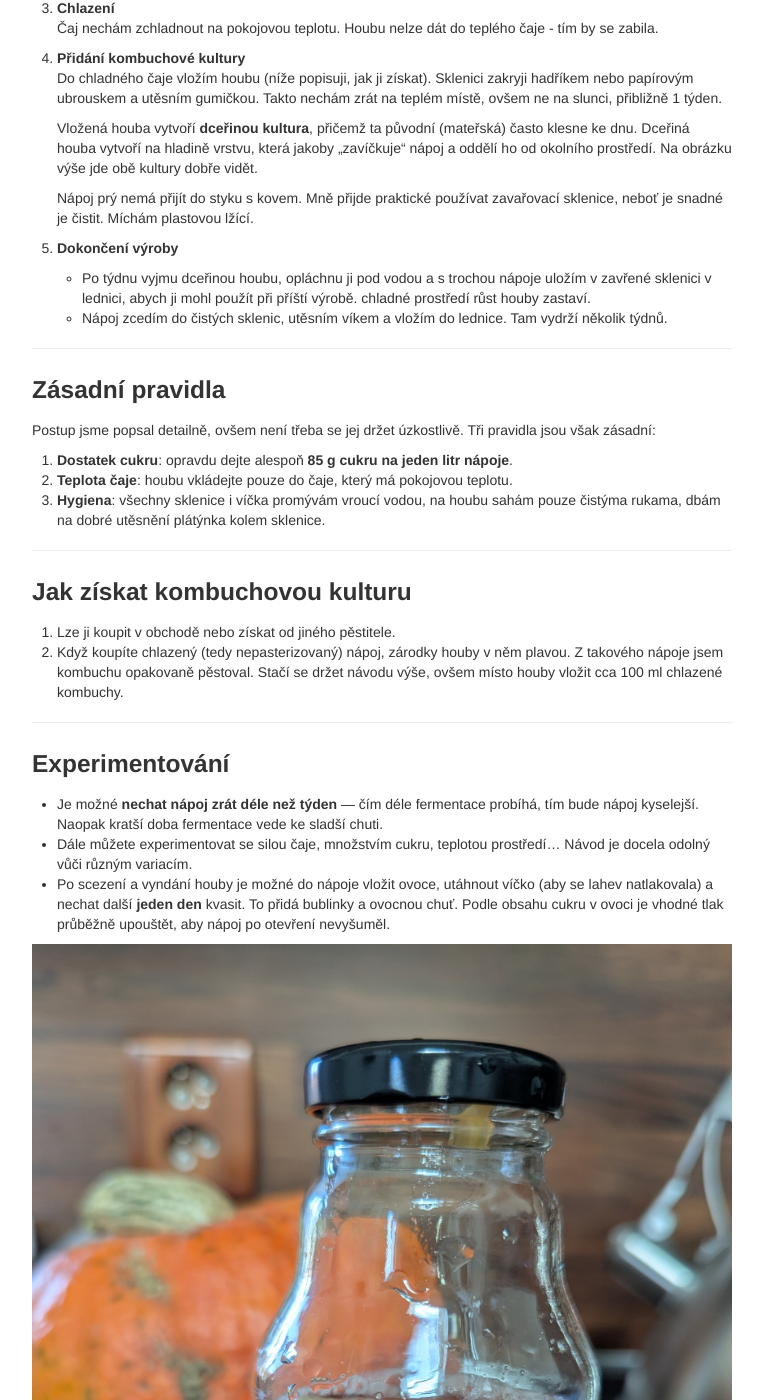
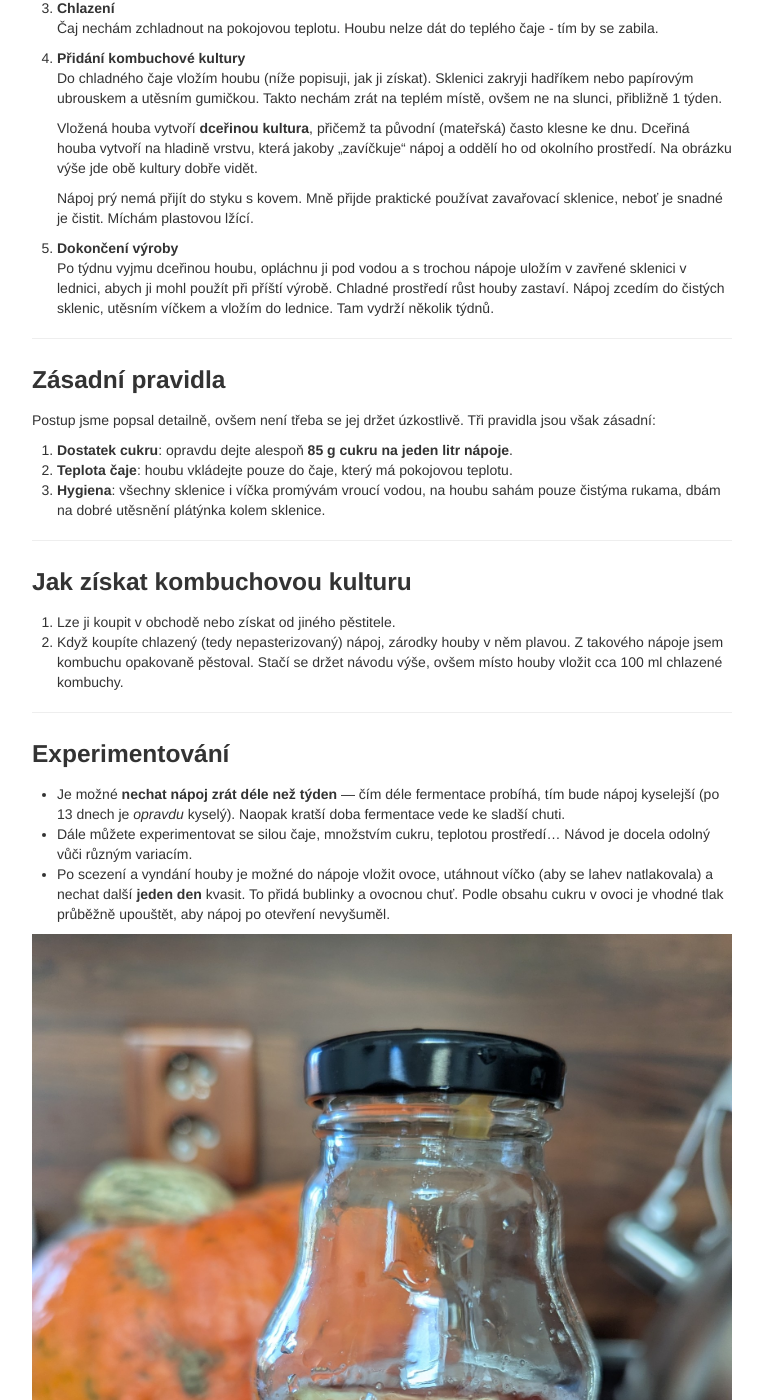
Before and after one commit to vojtech-filipec/vojtech-filipec.github.io, a Jekyll site: the page built from pages/kombucha.md, in a window 1280 px wide and 1400 px high, scrolled down 993 px. Shown: the whole window, without its empty margins (258-1021 px from the left). Built offline with Jekyll 4.4.1, drawn with Linux system fonts in a browser that asks for light colours.

Commit message:
reformat

```diff
--- a/pages/kombucha.md
+++ b/pages/kombucha.md
@@ -33,8 +33,7 @@ Kombucha je zdraví prospěšný nápoj, který vzniká fermentací čaje. Na in
    Nápoj prý nemá přijít do styku s kovem. Mně přijde praktické používat zavařovací sklenice, neboť je snadné je čistit. Míchám plastovou lžící.
 
 6. **Dokončení výroby**
-   - Po týdnu vyjmu dceřinou houbu, opláchnu ji pod vodou a s trochou nápoje uložím v zavřené sklenici v lednici, abych ji mohl použít při příští výrobě. chladné prostředí růst houby zastaví.
-   - Nápoj zcedím do čistých sklenic, utěsním víkem a vložím do lednice. Tam vydrží několik týdnů.
+   Po týdnu vyjmu dceřinou houbu, opláchnu ji pod vodou a s trochou nápoje uložím v zavřené sklenici v lednici, abych ji mohl použít při příští výrobě. Chladné prostředí růst houby zastaví. Nápoj zcedím do čistých sklenic, utěsním víčkem a vložím do lednice. Tam vydrží několik týdnů.
 
 ---
 
@@ -56,7 +55,7 @@ Postup jsme popsal detailně, ovšem není třeba se jej držet úzkostlivě. T
 
 ### Experimentování
 
-- Je možné **nechat nápoj zrát déle než týden** — čím déle fermentace probíhá, tím bude nápoj kyselejší. Naopak kratší doba fermentace vede ke sladší chuti.
+- Je možné **nechat nápoj zrát déle než týden** — čím déle fermentace probíhá, tím bude nápoj kyselejší (po 13 dnech je _opravdu_ kyselý). Naopak kratší doba fermentace vede ke sladší chuti.
 - Dále můžete experimentovat se silou čaje, množstvím cukru, teplotou prostředí... Návod je docela odolný vůči různým variacím.
 - Po scezení a vyndání houby je možné do nápoje vložit ovoce, utáhnout víčko (aby se lahev natlakovala) a nechat další **jeden den** kvasit. To přidá bublinky a ovocnou chuť. Podle obsahu cukru v ovoci je vhodné tlak průběžně upouštět, aby nápoj po otevření nevyšuměl.
 
```
